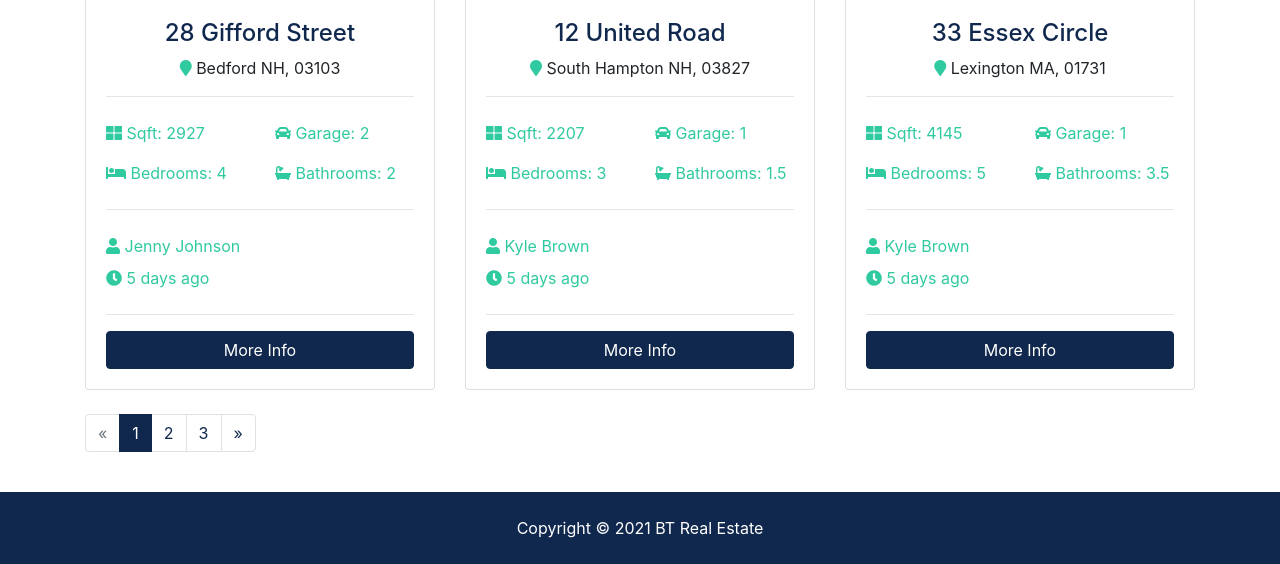
After one commit to PARAVPREET17/BTRealEstate_Backend, a Django app: page /listings/ in a window 1280 px wide. The commit adds this page. Shown: the part 1389-1953 px from the top of the page. Run offline with Django 3.2, Linux system fonts and the light colour scheme; some libraries are stand-ins or nearby versions.

Commit message:
Third commit

```diff
--- /dev/null
+++ b/Templates/listings/listings.html
@@ -0,0 +1,360 @@
+{% extends 'base.html' %}
+{% load static %}
+{% block content %}
+<section id="showcase-inner" class="py-5 text-white">
+    <div class="container">
+        <div class="row text-center">
+            <div class="col-md-12">
+                <h1 class="display-4">Browse Our Properties</h1>
+                <p class="lead">Lorem ipsum dolor sit, amet consectetur adipisicing elit. Sunt, pariatur!</p>
+            </div>
+        </div>
+    </div>
+</section>
+
+<!-- Breadcrumb -->
+<section id="bc" class="mt-3">
+    <div class="container">
+        <nav aria-label="breadcrumb">
+            <ol class="breadcrumb">
+                <li class="breadcrumb-item">
+                    <a href="{% url 'index' %}">
+                        <i class="fas fa-home"></i> Home</a>
+                </li>
+                <li class="breadcrumb-item active"> Browse Listings</li>
+            </ol>
+        </nav>
+    </div>
+</section>
+
+<!-- Listings -->
+<section id="listings" class="py-4">
+    <div class="container">
+        <div class="row">
+
+            <!-- Listing 1 -->
+            <div class="col-md-6 col-lg-4 mb-4">
+                <div class="card listing-preview">
+                    <img class="card-img-top" src="assets/img/homes/home-1.jpg" alt="">
+                    <div class="card-img-overlay">
+                        <h2>
+                            <span class="badge badge-secondary text-white">$490,000</span>
+                        </h2>
+                    </div>
+                    <div class="card-body">
+                        <div class="listing-heading text-center">
+                            <h4 class="text-primary">45 Drivewood Circle</h4>
+                            <p>
+                                <i class="fas fa-map-marker text-secondary"></i> Norwood MA, 02062
+                            </p>
+                        </div>
+                        <hr>
+                        <div class="row py-2 text-secondary">
+                            <div class="col-6">
+                                <i class="fas fa-th-large"></i> Sqft: 3200
+                            </div>
+                            <div class="col-6">
+                                <i class="fas fa-car"></i> Garage: 2
+                            </div>
+                        </div>
+                        <div class="row py-2 text-secondary">
+                            <div class="col-6">
+                                <i class="fas fa-bed"></i> Bedrooms: 3
+                            </div>
+                            <div class="col-6">
+                                <i class="fas fa-bath"></i> Bathrooms: 2
+                            </div>
+                        </div>
+                        <hr>
+                        <div class="row py-2 text-secondary">
+                            <div class="col-12">
+                                <i class="fas fa-user"></i> Kyle Brown
+                            </div>
+                        </div>
+                        <div class="row text-secondary pb-2">
+                            <div class="col-6">
+                                <i class="fas fa-clock"></i> 2 days ago
+                            </div>
+                        </div>
+                        <hr>
+                        <a href="listing.html" class="btn btn-primary btn-block">More Info</a>
+                    </div>
+                </div>
+            </div>
+
+            <!-- Listing 2 -->
+            <div class="col-md-6 col-lg-4 mb-4">
+                <div class="card listing-preview">
+                    <img class="card-img-top" src="assets/img/homes/home-2.jpg" alt="">
+                    <div class="card-img-overlay">
+                        <h2>
+                            <span class="badge badge-secondary text-white">$550,000</span>
+                        </h2>
+                    </div>
+                    <div class="card-body">
+                        <div class="listing-heading text-center">
+                            <h4 class="text-primary">18 Jefferson Lane</h4>
+                            <p>
+                                <i class="fas fa-map-marker text-secondary"></i> Woburn MA, 01801
+                            </p>
+                        </div>
+                        <hr>
+                        <div class="row py-2 text-secondary">
+                            <div class="col-6">
+                                <i class="fas fa-th-large"></i> Sqft: 3200
+                            </div>
+                            <div class="col-6">
+                                <i class="fas fa-car"></i> Garage: 1
+                            </div>
+                        </div>
+                        <div class="row py-2 text-secondary">
+                            <div class="col-6">
+                                <i class="fas fa-bed"></i> Bedrooms: 4
+                            </div>
+                            <div class="col-6">
+                                <i class="fas fa-bath"></i> Bathrooms: 2.5
+                            </div>
+                        </div>
+                        <hr>
+                        <div class="row py-2 text-secondary">
+                            <div class="col-6">
+                                <i class="fas fa-user"></i> Mark Hudson
+                            </div>
+                        </div>
+                        <div class="row text-secondary pb-2">
+                            <div class="col-6">
+                                <i class="fas fa-clock"></i> 5 days ago
+                            </div>
+                        </div>
+                        <hr>
+                        <a href="listing.html" class="btn btn-primary btn-block">More Info</a>
+                    </div>
+                </div>
+            </div>
+
+            <!-- Listing 3 -->
+            <div class="col-md-6 col-lg-4 mb-4">
+                <div class="card listing-preview">
+                    <img class="card-img-top" src="assets/img/homes/home-3.jpg" alt="">
+                    <div class="card-img-overlay">
+                        <h2>
+                            <span class="badge badge-secondary text-white">$580,000</span>
+                        </h2>
+                    </div>
+                    <div class="card-body">
+                        <div class="listing-heading text-center">
+                            <h4 class="text-primary">187 Woodrow Street</h4>
+                            <p>
+                                <i class="fas fa-map-marker text-secondary"></i> Salem MA, 01915
+                            </p>
+                        </div>
+                        <hr>
+                        <div class="row py-2 text-secondary">
+                            <div class="col-6">
+                                <i class="fas fa-th-large"></i> Sqft: 3107
+                            </div>
+                            <div class="col-6">
+                                <i class="fas fa-car"></i> Garage: 0
+                            </div>
+                        </div>
+                        <div class="row py-2 text-secondary">
+                            <div class="col-6">
+                                <i class="fas fa-bed"></i> Bedrooms: 4
+                            </div>
+                            <div class="col-6">
+                                <i class="fas fa-bath"></i> Bathrooms: 3
+                            </div>
+                        </div>
+                        <hr>
+                        <div class="row py-2 text-secondary">
+                            <div class="col-6">
+                                <i class="fas fa-user"></i> Mark Hudson
+                            </div>
+                        </div>
+                        <div class="row text-secondary pb-2">
+                            <div class="col-6">
+                                <i class="fas fa-clock"></i> 5 days ago
+                            </div>
+                        </div>
+                        <hr>
+                        <a href="listing.html" class="btn btn-primary btn-block">More Info</a>
+                    </div>
+                </div>
+            </div>
+
+            <!-- Listing 4 -->
+            <div class="col-md-6 col-lg-4 mb-4">
+                <div class="card listing-preview">
+                    <img class="card-img-top" src="assets/img/homes/home-4.jpg" alt="">
+                    <div class="card-img-overlay">
+                        <h2>
+                            <span class="badge badge-secondary text-white">$380,000</span>
+                        </h2>
+                    </div>
+                    <div class="card-body">
+                        <div class="listing-heading text-center">
+                            <h4 class="text-primary">28 Gifford Street</h4>
+                            <p>
+                                <i class="fas fa-map-marker text-secondary"></i> Bedford NH, 03103
+                            </p>
+                        </div>
+                        <hr>
+                        <div class="row py-2 text-secondary">
+                            <div class="col-6">
+                                <i class="fas fa-th-large"></i> Sqft: 2927
+                            </div>
+                            <div class="col-6">
+                                <i class="fas fa-car"></i> Garage: 2
+                            </div>
+                        </div>
+                        <div class="row py-2 text-secondary">
+                            <div class="col-6">
+                                <i class="fas fa-bed"></i> Bedrooms: 4
+                            </div>
+                            <div class="col-6">
+                                <i class="fas fa-bath"></i> Bathrooms: 2
+                            </div>
+                        </div>
+                        <hr>
+                        <div class="row py-2 text-secondary">
+                            <div class="col-6">
+                                <i class="fas fa-user"></i> Jenny Johnson
+                            </div>
+                        </div>
+                        <div class="row text-secondary pb-2">
+                            <div class="col-6">
+                                <i class="fas fa-clock"></i> 5 days ago
+                            </div>
+                        </div>
+                        <hr>
+                        <a href="listing.html" class="btn btn-primary btn-block">More Info</a>
+                    </div>
+                </div>
+            </div>
+
+            <!-- Listing 5 -->
+            <div class="col-md-6 col-lg-4 mb-4">
+                <div class="card listing-preview">
+                    <img class="card-img-top" src="assets/img/homes/home-5.jpg" alt="">
+                    <div class="card-img-overlay">
+                        <h2>
+                            <span class="badge badge-secondary text-white">$230,000</span>
+                        </h2>
+                    </div>
+                    <div class="card-body">
+                        <div class="listing-heading text-center">
+                            <h4 class="text-primary">12 United Road</h4>
+                            <p>
+                                <i class="fas fa-map-marker text-secondary"></i> South Hampton NH, 03827
+                            </p>
+                        </div>
+                        <hr>
+                        <div class="row py-2 text-secondary">
+                            <div class="col-6">
+                                <i class="fas fa-th-large"></i> Sqft: 2207
+                            </div>
+                            <div class="col-6">
+                                <i class="fas fa-car"></i> Garage: 1
+                            </div>
+                        </div>
+                        <div class="row py-2 text-secondary">
+                            <div class="col-6">
+                                <i class="fas fa-bed"></i> Bedrooms: 3
+                            </div>
+                            <div class="col-6">
+                                <i class="fas fa-bath"></i> Bathrooms: 1.5
+                            </div>
+                        </div>
+                        <hr>
+                        <div class="row py-2 text-secondary">
+                            <div class="col-6">
+                                <i class="fas fa-user"></i> Kyle Brown
+                            </div>
+                        </div>
+                        <div class="row text-secondary pb-2">
+                            <div class="col-6">
+                                <i class="fas fa-clock"></i> 5 days ago
+                            </div>
+                        </div>
+                        <hr>
+                        <a href="listing.html" class="btn btn-primary btn-block">More Info</a>
+                    </div>
+                </div>
+            </div>
+
+            <!-- Listing 6 -->
+            <div class="col-md-6 col-lg-4 mb-4">
+                <div class="card listing-preview">
+                    <img class="card-img-top" src="assets/img/homes/home-6.jpg" alt="">
+                    <div class="card-img-overlay">
+                        <h2>
+                            <span class="badge badge-secondary text-white">$780,000</span>
+                        </h2>
+                    </div>
+                    <div class="card-body">
+                        <div class="listing-heading text-center">
+                            <h4 class="text-primary">33 Essex Circle</h4>
+                            <p>
+                                <i class="fas fa-map-marker text-secondary"></i> Lexington MA, 01731
+                            </p>
+                        </div>
+                        <hr>
+                        <div class="row py-2 text-secondary">
+                            <div class="col-6">
+                                <i class="fas fa-th-large"></i> Sqft: 4145
+                            </div>
+                            <div class="col-6">
+                                <i class="fas fa-car"></i> Garage: 1
+                            </div>
+                        </div>
+                        <div class="row py-2 text-secondary">
+                            <div class="col-6">
+                                <i class="fas fa-bed"></i> Bedrooms: 5
+                            </div>
+                            <div class="col-6">
+                                <i class="fas fa-bath"></i> Bathrooms: 3.5
+                            </div>
+                        </div>
+                        <hr>
+                        <div class="row py-2 text-secondary">
+                            <div class="col-6">
+                                <i class="fas fa-user"></i> Kyle Brown
+                            </div>
+                        </div>
+                        <div class="row text-secondary pb-2">
+                            <div class="col-6">
+                                <i class="fas fa-clock"></i> 5 days ago
+                            </div>
+                        </div>
+                        <hr>
+                        <a href="listing.html" class="btn btn-primary btn-block">More Info</a>
+                    </div>
+                </div>
+            </div>
+
+        </div>
+
+        <div class="row">
+            <div class="col-md-12">
+                <ul class="pagination">
+                    <li class="page-item disabled">
+                        <a class="page-link" href="#">&laquo;</a>
+                    </li>
+                    <li class="page-item active">
+                        <a class="page-link" href="#">1</a>
+                    </li>
+                    <li class="page-item">
+                        <a class="page-link" href="#">2</a>
+                    </li>
+                    <li class="page-item">
+                        <a class="page-link" href="#">3</a>
+                    </li>
+                    <li class="page-item">
+                        <a class="page-link" href="#">&raquo;</a>
+                    </li>
+                </ul>
+            </div>
+        </div>
+    </div>
+</section>
+{% endblock %}
--- /dev/null
+++ b/Templates/listings/search.html
@@ -0,0 +1 @@
+<h1>Search</h1>
--- a/Templates/pages/index.html
+++ b/Templates/pages/index.html
@@ -277,7 +277,7 @@
                             </div>
                         </div>
                         <hr>
-                        <a href="{% url 'index' %}" class="btn btn-primary btn-block">More Info</a>
+                        <a href="{% url 'listings' %}" class="btn btn-primary btn-block">More Info</a>
                     </div>
                 </div>
             </div>
--- a/Templates/partials/_navbar.html
+++ b/Templates/partials/_navbar.html
@@ -29,8 +29,12 @@
                 >
                     <a class="nav-link" href="{% url 'about' %}">About</a>
                 </li>
-                <li class="nav-item mr-3">
-                    <a class="nav-link" href="{% url 'index' %}">Featured Listings</a>
+                <li {% if 'listings' in request.path %}
+                class="nav-item active mr-3"
+            {% else %}
+                class="nav-item mr-3"
+            {% endif %}>
+                    <a class="nav-link" href="{% url 'listings' %}">Featured Listings</a>
                 </li>
             </ul>
 
--- a/WebPr/urls.py
+++ b/WebPr/urls.py
@@ -19,5 +19,6 @@ from django.urls import path, include
 urlpatterns = [
     path('admin/', admin.site.urls),
     path('', include('pages.urls')),
+    path('listings/', include('listings.urls')),
 
 ]
--- /dev/null
+++ b/listings/urls.py
@@ -0,0 +1,9 @@
+from django.urls import path
+
+from . import views
+
+urlpatterns =[
+    path('',views.index,name='listings'),
+    path('<int:listing_id>',views.listing,name='listing'),#To capture a value from the URL, use angle brackets.
+    path('search',views.search,name='searchlisting'),
+]
--- a/listings/views.py
+++ b/listings/views.py
@@ -1,3 +1,15 @@
 from django.shortcuts import render
 
 # Create your views here.
+
+
+def index(request):
+    return render(request, 'listings/listings.html')
+
+
+def listing(request):
+    return render(request, 'listings/listings.html')
+
+
+def search(request):
+    return render(request, 'listings/search.html')
```
Also changed, not shown: WebPr/settings.py (+7 -2 lines), 1 other file.
